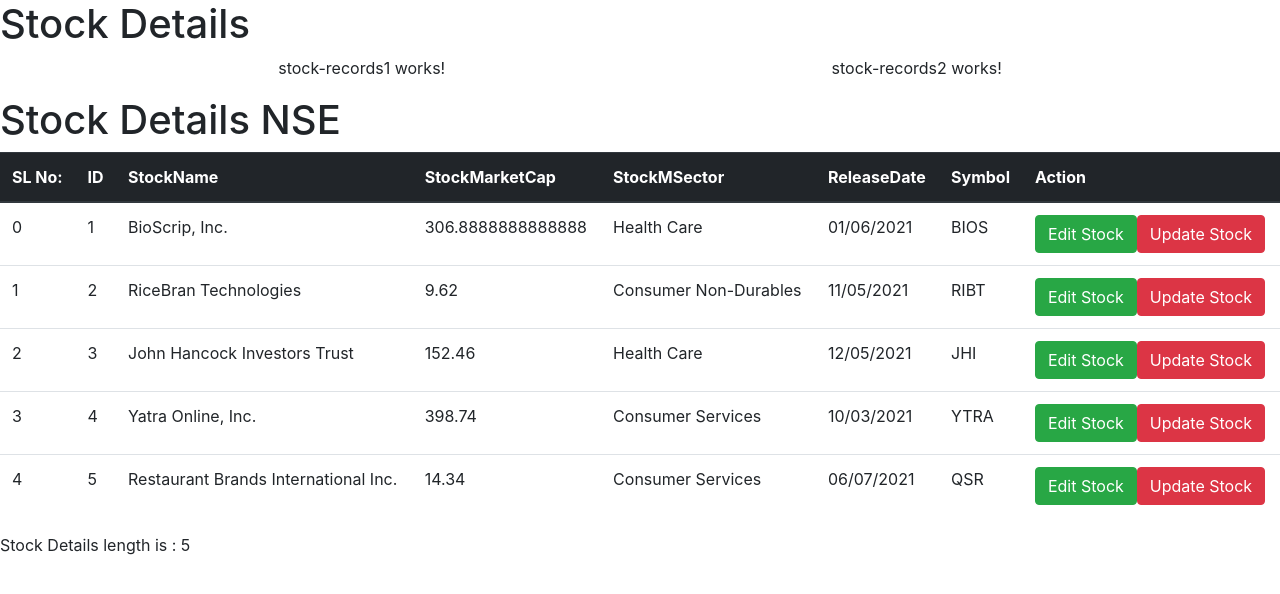
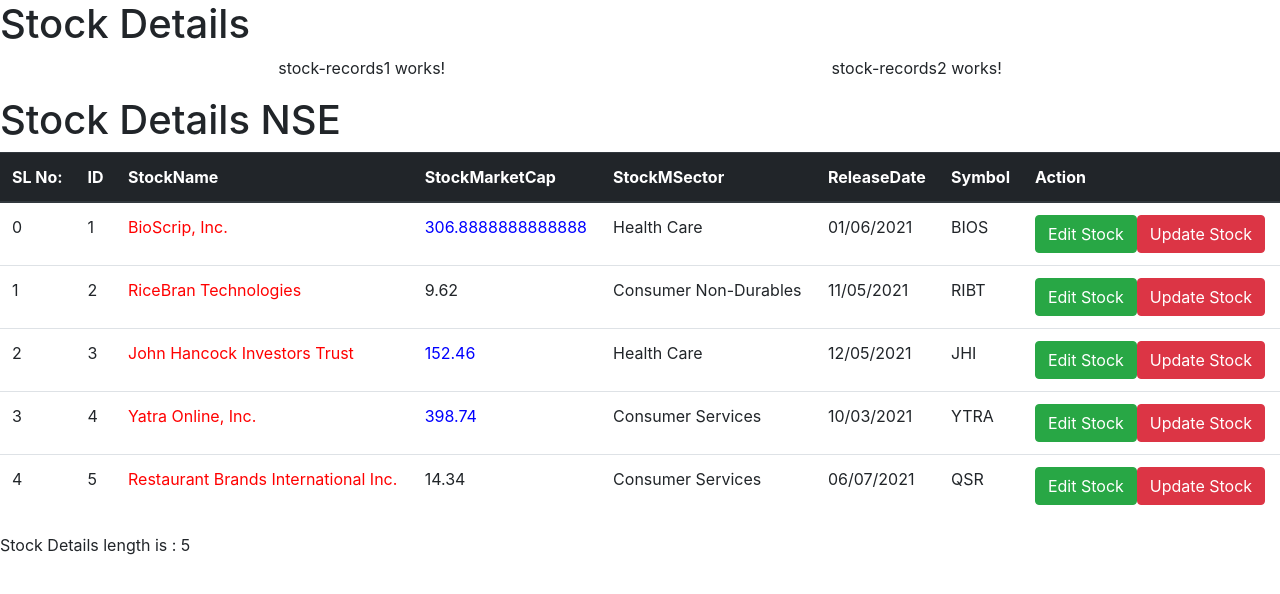
Before and after one commit to statst/Stock-Details, an Angular app: page / in a window 1280 px wide. Shown: the top 594 px of the page. Built offline with nearby package versions, Linux system fonts and the light colour scheme.

Commit message:
added stock service

```diff
--- a/src/app/components/stocks/stocks.component.css
+++ b/src/app/components/stocks/stocks.component.css
@@ -0,0 +1,10 @@
+.stockBuyColor{
+    color:red
+}
+
+.stockMarketCapClass{
+    color:blue
+}
+.stockMarketCapClass2{
+    color:yellow
+}
--- a/src/app/components/stocks/stocks.component.html
+++ b/src/app/components/stocks/stocks.component.html
@@ -29,14 +29,23 @@
   <tbody>
     <tr *ngFor="let stock of  stockDetails; let i=index">
       <td>{{i}}</td>
-        <td><span *ngIf="!isEditStockButtonClickedDetails[i]">{{stock.id}}</span> <input type="text" *ngIf="isEditStockButtonClickedDetails[i]" [(ngModel)]=stock.id></td>
-        <td><span *ngIf="!isEditStockButtonClickedDetails[i]">{{stock.stockName}}</span> <input type="text" *ngIf="isEditStockButtonClickedDetails[i]" [(ngModel)]=stock.stockName></td>
-        <td><span *ngIf="!isEditStockButtonClickedDetails[i]">{{stock.stockMarketCap}}</span> <input type="text" *ngIf="isEditStockButtonClickedDetails[i]" [(ngModel)]=stock.stockMarketCap></td>
-        <td><span *ngIf="!isEditStockButtonClickedDetails[i]">{{stock.stockMSector}}</span> <input type="text" *ngIf="isEditStockButtonClickedDetails[i]" [(ngModel)]=stock.stockMSector></td>
-        <td><span *ngIf="!isEditStockButtonClickedDetails[i]">{{stock.releaseDate}}</span> <input type="text" *ngIf="isEditStockButtonClickedDetails[i]" [(ngModel)]=stock.releaseDate></td>
-        <td><span *ngIf="!isEditStockButtonClickedDetails[i]">{{stock.symbol}}</span> <input type="text" *ngIf="isEditStockButtonClickedDetails[i]" [(ngModel)]=stock.symbol></td>
-        <td><button class="btn btn-success"  (click)="editStock(i)">Edit Stock</button>
-          <button class="btn btn-danger" (click)="updateStock(i)">Update Stock</button></td>
+      <td><span *ngIf="!isEditStockButtonClickedDetails[i]">{{stock.id}}</span> <input type="text"
+          *ngIf="isEditStockButtonClickedDetails[i]" [(ngModel)]=stock.id></td>
+      <td><span *ngIf="!isEditStockButtonClickedDetails[i]" [ngClass]="'stockBuyColor'
+          ">{{stock.stockName}}</span> <input type="text" *ngIf="isEditStockButtonClickedDetails[i]"
+          [(ngModel)]=stock.stockName></td>
+      <td><span *ngIf="!isEditStockButtonClickedDetails[i]"
+        [ngClass]="{'stockMarketCapClass': stock.stockMarketCap>100}">{{stock.stockMarketCap}}</span> <input type="text"
+          *ngIf="isEditStockButtonClickedDetails[i]" [(ngModel)]=stock.stockMarketCap></td>
+      <td><span *ngIf="!isEditStockButtonClickedDetails[i]">{{stock.stockMSector}}</span> <input type="text"
+          *ngIf="isEditStockButtonClickedDetails[i]" [(ngModel)]=stock.stockMSector></td>
+      <td><span *ngIf="!isEditStockButtonClickedDetails[i]">{{stock.releaseDate}}</span> <input type="text"
+          *ngIf="isEditStockButtonClickedDetails[i]" [(ngModel)]=stock.releaseDate></td>
+      <td><span *ngIf="!isEditStockButtonClickedDetails[i]">{{stock.symbol}}</span> <input type="text"
+          *ngIf="isEditStockButtonClickedDetails[i]" [(ngModel)]=stock.symbol></td>
+      <td><button class="btn btn-success" (click)="editStock(i)">Edit Stock</button>
+        <button class="btn btn-danger" (click)="updateStock(i)">Update Stock</button>
+      </td>
     </tr>
   </tbody>
 </table>
```
Also changed, not shown: src/app/services/stock.service.ts (added, +9 -0 lines), 1 other file (tests, documents, lock files or other folders). Lines whose indentation alone changed are shown as unchanged.
